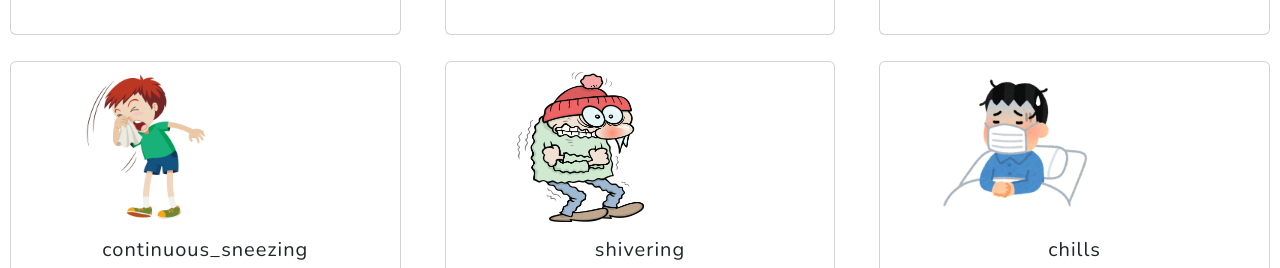
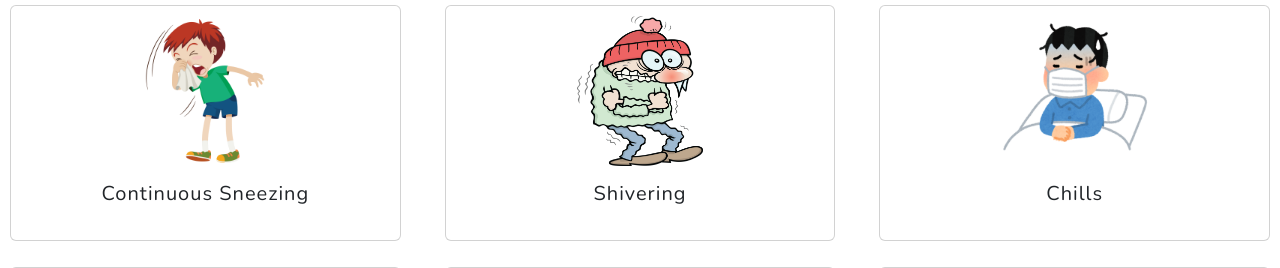
Before and after one commit to Abdoulllahi/disease-prediction-with-ML, a Flask app: page / in a window 1280 px wide. Shown: the part 1759-2027 px from the top of the page. Run offline with Flask 3, Linux system fonts and the light colour scheme; parts of the project's set-up code (start-up, migrations or seed data) failed here and were passed over; some libraries are stand-ins or nearby versions.

Commit message:
centering and reformatting

```diff
--- a/app/templates/index.html
+++ b/app/templates/index.html
@@ -58,7 +58,6 @@
             <img class="img-fluid" src="{{url_for('static', filename='img/med-logo.png')}}" alt="logo" id="logo"/>
         </div>
     </section>
-    <h1>Disease Prediction</h1>
 
     <form method="post" action="{{ url_for('index') }}">
     <div class="row">
@@ -66,9 +65,9 @@
             <div class="col-md-4">
                 <div class="card mb-3" data-symptom="{{ symptom }}">
                     <img src="{{ url_for('static', filename='img/' + symptom_images.get(symptom,
-                    symptom_images['default'])) }}" class="card-img-top symptom-image" alt="{{ symptom }}">
-                    <div class="card-body">
-                        <h5 class="card-title">{{ symptom }}</h5>
+                    symptom_images['default'])) }}" class="card-img-top symptom-image mx-auto" alt="{{ symptom }}">
+                    <div class="card-body text-center">
+                        <h5 class="card-title">{{ symptom.replace('_', ' ').title() }}</h5>
                     </div>
                 </div>
             </div>
```
